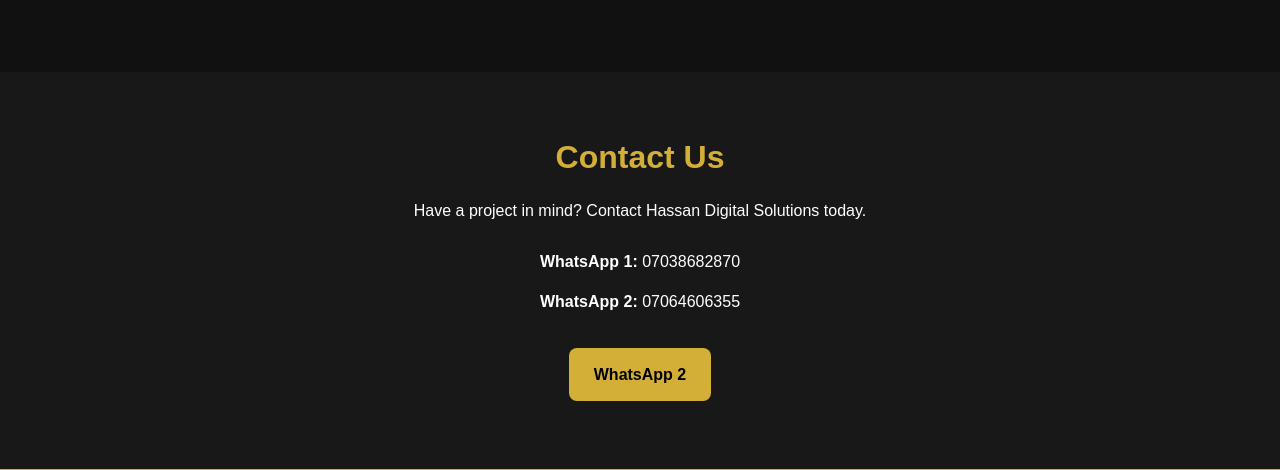
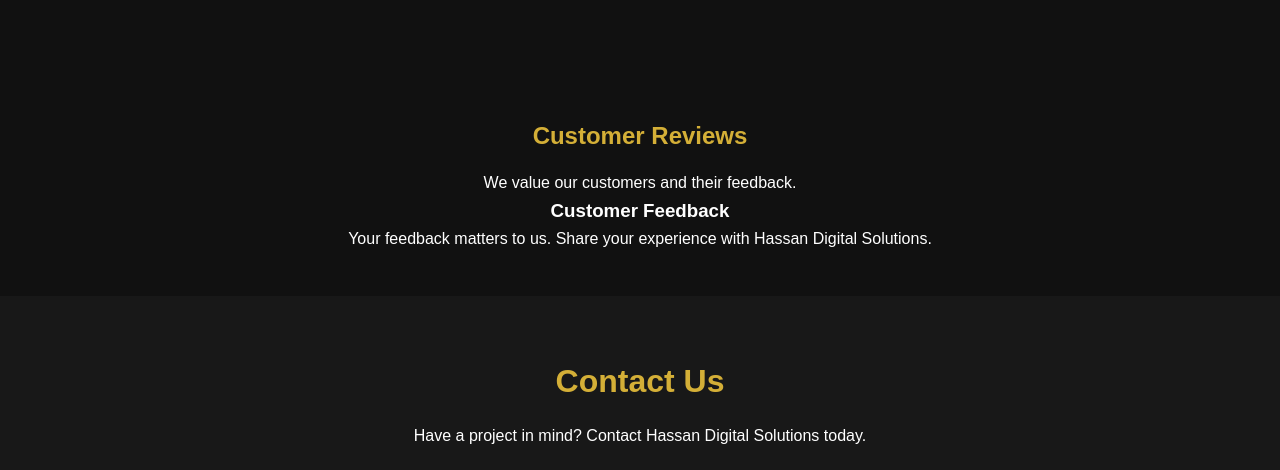
Before and after one commit to hassanabuk27-arch/Hassan-digital-solution-, a plain HTML site: page index.html in a window 1280 px wide. Shown: the part 2529-2999 px from the top of the page. Drawn offline with Linux system fonts and the light colour scheme.

Commit message:
Update index.html

```diff
--- a/index.html
+++ b/index.html
@@ -163,6 +163,22 @@
     <p>Creative solutions for online growth.</p>
   </div>
   </section>
+  <section id="reviews" class="reviews">
+  <h2>Customer Reviews</h2>
+
+  <p class="reviews-intro">
+    We value our customers and their feedback.
+  </p>
+
+  <div class="review-card">
+    <h3>Customer Feedback</h3>
+    <p>
+      Your feedback matters to us.
+      Share your experience with Hassan Digital Solutions.
+    </p>
+  </div>
+
+  </section>
 <section id="contact" class="contact">
   <h2>Contact Us</h2>
 
```
